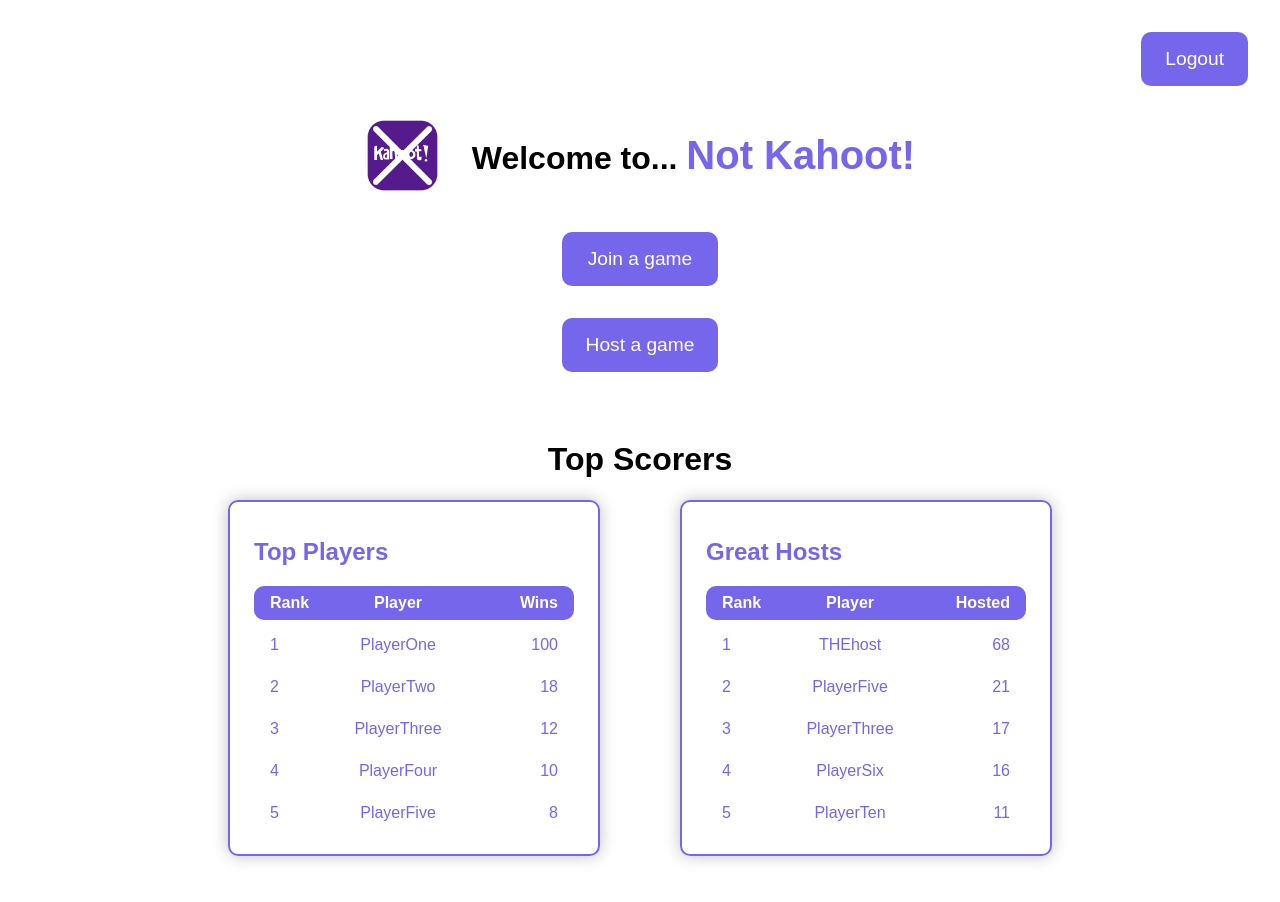
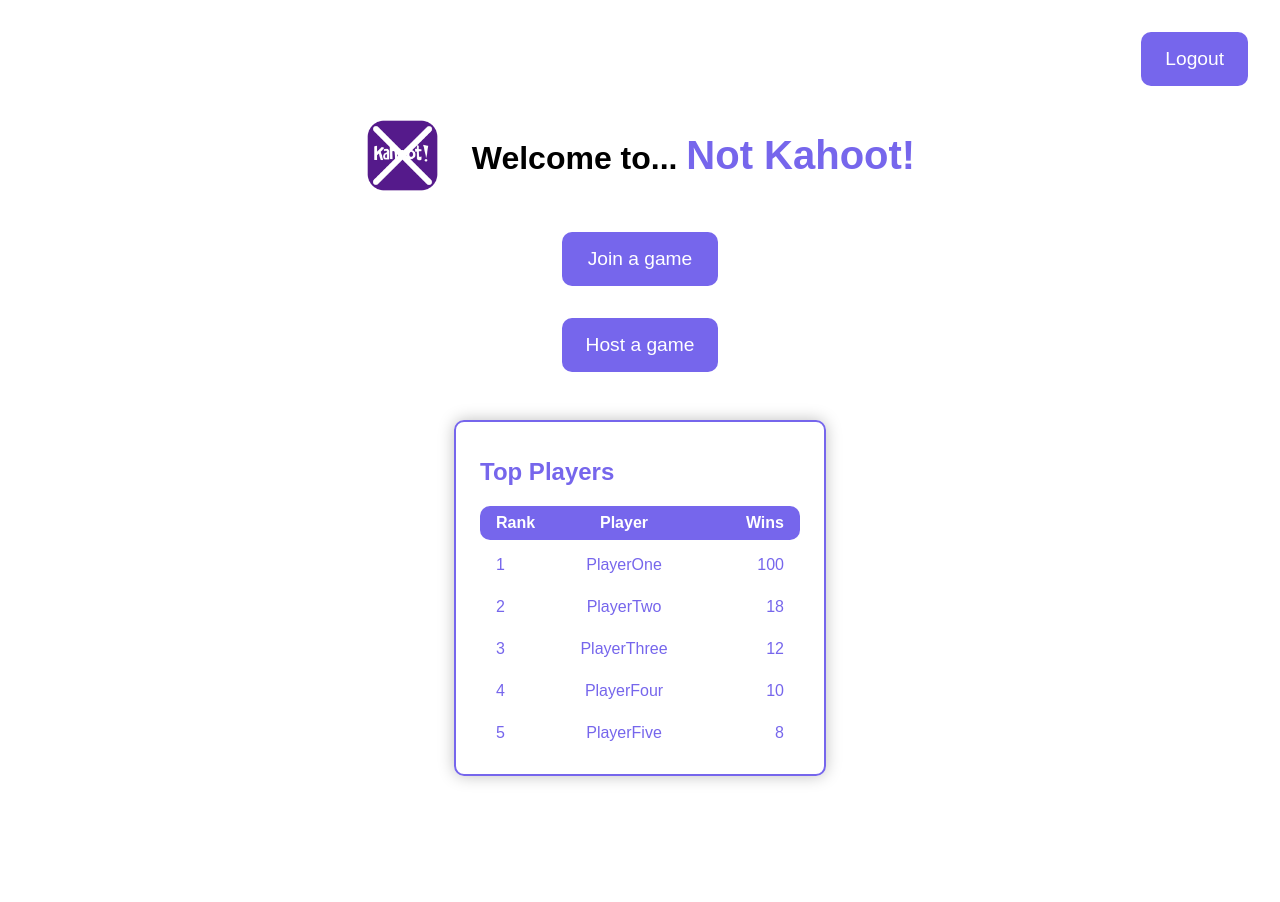
Before and after one commit to ClaytonMcArthur/not-kahoot, a React (Create React App) app: page /home in a window 1280 px wide. After the commit the page ends 824 px from the top, so only its background shows below. Built offline with nearby package versions, Linux system fonts and the light colour scheme.

Commit message:
Removed extra scoreboard

```diff
--- a/src/pages/home/home.js
+++ b/src/pages/home/home.js
@@ -34,7 +34,6 @@
                 />
             </div>
             {/* This is passed static values for testing purposes */}
-            <h1 className='scoreboards-title'>Top Scorers</h1>
             <div className='scoreboards'>
                 <Scoreboard
                     players={[
@@ -47,17 +46,6 @@
                     title='Top Players'
                     scoreTitle='Wins'
                 />
-                <Scoreboard
-                    players={[
-                        { rank: 1, name: 'THEhost', score: 68 },
-                        { rank: 2, name: 'PlayerFive', score: 21 },
-                        { rank: 3, name: 'PlayerThree', score: 17 },
-                        { rank: 4, name: 'PlayerSix', score: 16 },
-                        { rank: 5, name: 'PlayerTen', score: 11 }
-                    ]}
-                    title='Great Hosts'
-                    scoreTitle='Hosted'
-                />
             </div>
         </main>
     );
--- a/src/pages/home/home.scss
+++ b/src/pages/home/home.scss
@@ -47,13 +47,10 @@
         justify-content: space-between;
         gap: 5rem;
         padding-bottom: 3rem;
+        padding-top: 3rem;
 
         @media (max-width: 600px) {
             flex-direction: column;
         }
     }
-
-    .scoreboards-title {
-        padding-top: 3rem;
-    }
 }
```
Also changed, not shown: 1 other file (tests, documents, lock files or other folders).
